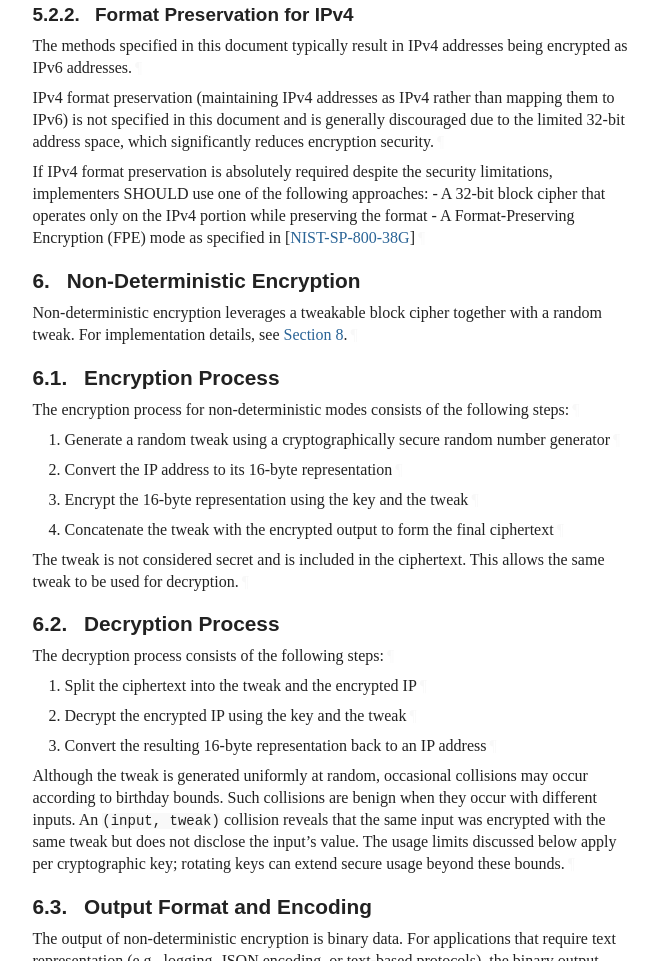
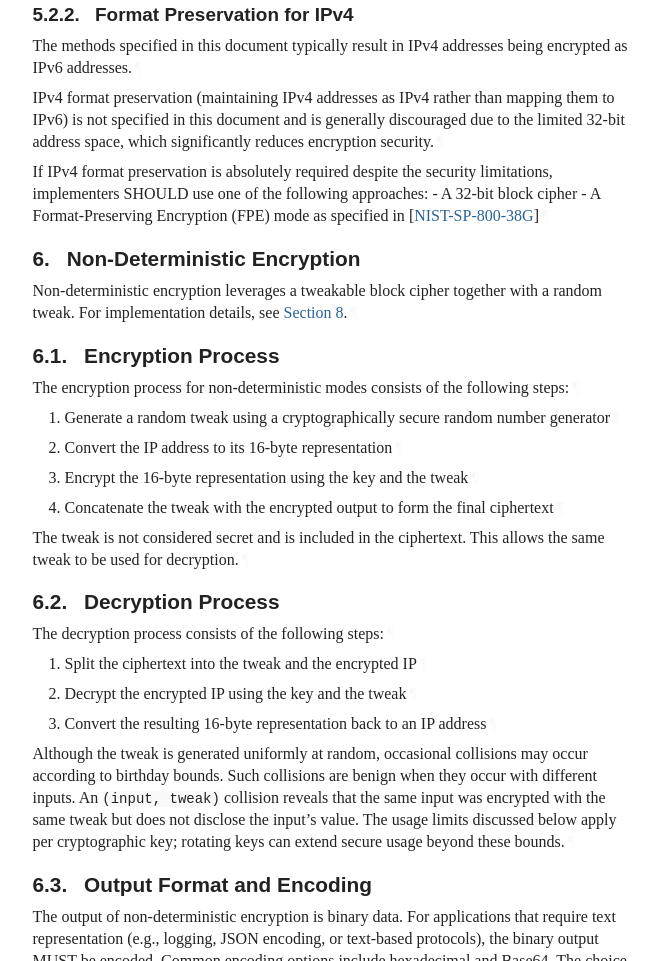
Before and after one commit to ipcrypt-std/draft-denis-ipcrypt, a plain HTML site: page draft-denis-ipcrypt.html in a window 1280 px wide. Shown: the part 4877-5838 px from the top of the page, without its empty margins (92-750 px from the left). Drawn offline with Linux system fonts and the light colour scheme; a web font is replaced by a local one.

Commit message:
Script updating gh-pages from 71e5d59. [ci skip]

```diff
--- a/draft-denis-ipcrypt.html
+++ b/draft-denis-ipcrypt.html
@@ -1639,7 +1639,7 @@ IPv4 Address:    192.0.2.1
 <p id="section-5.2.2-1">The methods specified in this document typically result in IPv4 addresses being encrypted as IPv6 addresses.<a href="#section-5.2.2-1" class="pilcrow">¶</a></p>
 <p id="section-5.2.2-2">IPv4 format preservation (maintaining IPv4 addresses as IPv4 rather than mapping them to IPv6) is not specified in this document and is generally discouraged due to the limited 32-bit address space, which significantly reduces encryption security.<a href="#section-5.2.2-2" class="pilcrow">¶</a></p>
 <p id="section-5.2.2-3">If IPv4 format preservation is absolutely required despite the security limitations, implementers SHOULD use one of the following approaches:
-- A 32-bit block cipher that operates only on the IPv4 portion while preserving the format
+- A 32-bit block cipher
 - A Format-Preserving Encryption (FPE) mode as specified in <span>[<a href="#NIST-SP-800-38G" class="cite xref">NIST-SP-800-38G</a>]</span><a href="#section-5.2.2-3" class="pilcrow">¶</a></p>
 </section>
 </div>
```
Also changed, not shown: index.html (+1 -1 lines), draft-denis-ipcrypt.txt.
